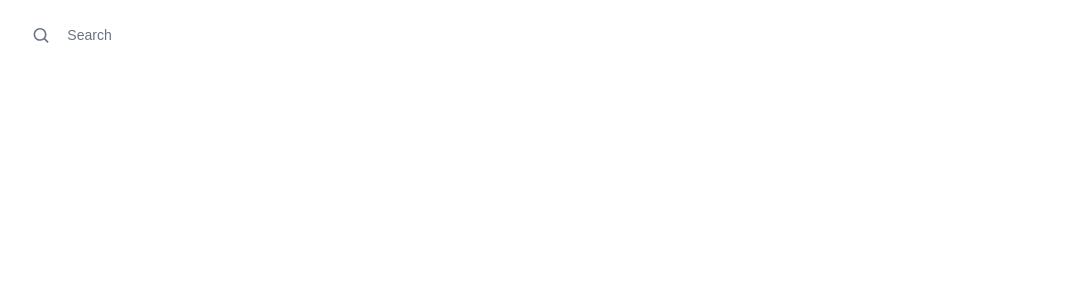
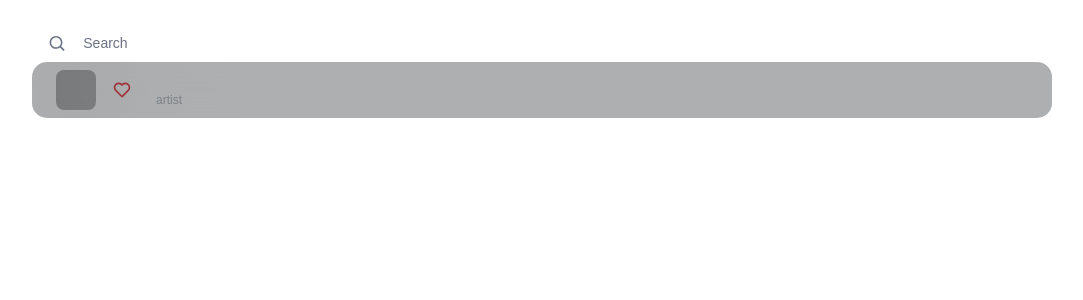
Before and after one commit to muhammadarii/RiPlaylist, a Next.js app: page / in a window 1280 px wide. Shown: the top 300 px of the page, without its empty margins (98-1181 px from the left). Built offline with nearby package versions, Linux system fonts and the light colour scheme; grey boxes are pictures that could not be loaded.

Commit message:
feat: Add ListCard component and integrate with Home page layout (#1)

```diff
--- a/src/app/page.tsx
+++ b/src/app/page.tsx
@@ -1,9 +1,13 @@
+import ListCard from "@/components/ListCard";
 import SearchBox from "@/components/SearchBox";
 
 export default function Home() {
   return (
-    <div>
-      <SearchBox className="py-[25px] px-[130px]" />
+    <div className="flex flex-col">
+      <div className="py-[25px] px-[130px]">
+        <SearchBox />
+        <ListCard />
+      </div>
     </div>
   );
 }
--- /dev/null
+++ b/src/components/ListCard.tsx
@@ -0,0 +1,51 @@
+import Image from "next/image";
+import React from "react";
+import { BiHeart } from "react-icons/bi";
+import { FiMoreVertical } from "react-icons/fi";
+
+interface ListCardProps {
+  title?: string;
+  artist?: string;
+  duration?: string;
+  imageSrc?: string;
+}
+
+const ListCard: React.FC<ListCardProps> = ({
+  title,
+  artist,
+  duration,
+  imageSrc = "/images/avatar.png",
+}) => {
+  return (
+    <div className="relative flex items-center justify-between w-full h-14 px-6">
+      <div className="absolute inset-0 h-full w-full rounded-[15px] bg-[#33373B] opacity-40 backdrop-blur-2xl" />
+
+      {/* Left Section */}
+      <div className="flex items-center gap-6">
+        {/* Avatar & Heart Icon */}
+        <div className="flex items-center gap-4">
+          <Image
+            src={imageSrc}
+            alt="avatar"
+            width={40}
+            height={40}
+            className="w-10 h-10 rounded-lg bg-white"
+          />
+          <BiHeart className="text-red-600 text-xl" />
+        </div>
+
+        {/* Title & Artist */}
+        <div>
+          <h1 className="text-sm text-white font-semibold">{title}judul</h1>
+          <p className="text-xs text-gray-400">{artist}artist</p>
+        </div>
+      </div>
+      <label className="text-sm text-white font-semibold">{duration}17:4</label>
+      <div className="flex items-center gap-4">
+        <FiMoreVertical className="text-white cursor-pointer" />
+      </div>
+    </div>
+  );
+};
+
+export default ListCard;
--- /dev/null
+++ b/src/types/types.ts
@@ -0,0 +1,3 @@
+export type SearchBoxProps = {
+  className?: string;
+};
```
Also changed, not shown: src/components/SearchBox.tsx (+2 -5 lines), src/types/interface.ts (added).
